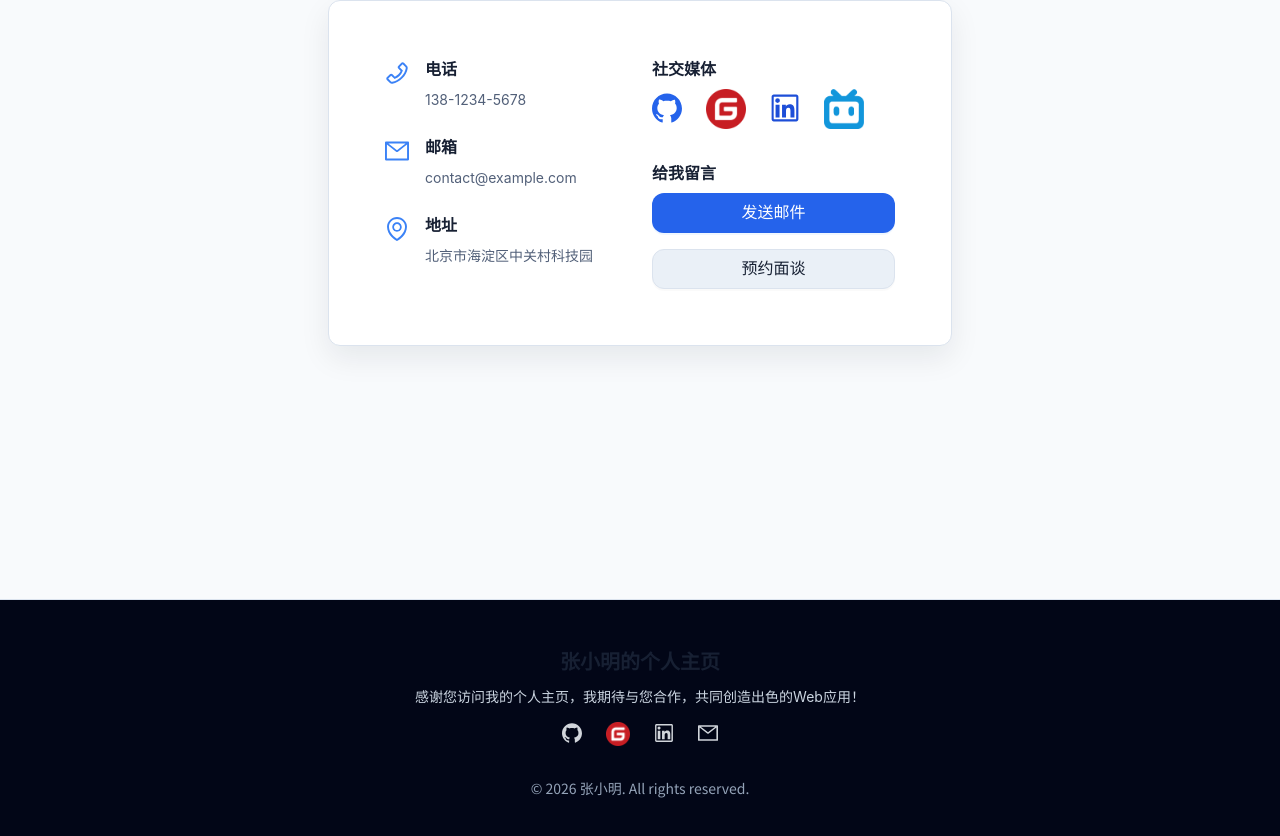
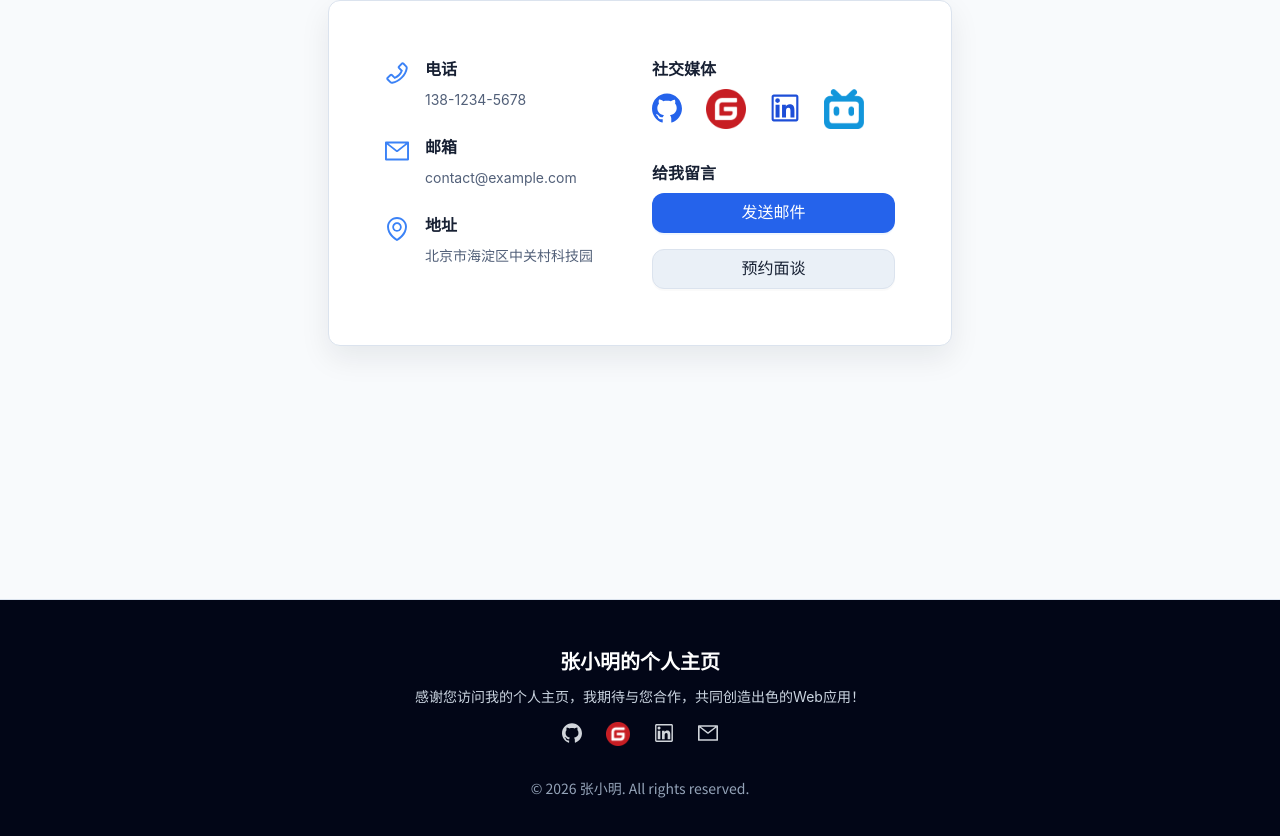
Before and after one commit to Narcissus-Ma/resume-site, a React (Vite) app: page / in a window 1280 px wide. Shown: the part 4170-5006 px from the top of the page. Built offline with nearby package versions, Linux system fonts and the light colour scheme; no server answers.

Commit message:
fix: 修复页脚文案显示问题

```diff
--- a/src/components/footer.tsx
+++ b/src/components/footer.tsx
@@ -14,10 +14,10 @@ const { Title, Paragraph } = Typography;
 const Footer: React.FC<ThemeProps> = () => {
   const { t } = useTranslation();
   return (
-    <footer className="border-t border-[var(--color-border)] bg-slate-950 py-12 text-white">
+    <footer className="theme-footer border-t border-[var(--color-border)] bg-slate-950 py-12 text-white">
       <div className="container mx-auto px-4">
         <div className="text-center">
-          <Title className="mb-4 text-2xl font-bold text-white" level={4}>
+          <Title className="theme-footer-title mb-4 text-2xl font-bold text-white" level={4}>
             {t('footer.title')}
           </Title>
           <Paragraph className="mx-auto mb-8 max-w-2xl text-slate-300">
--- a/src/index.css
+++ b/src/index.css
@@ -114,6 +114,10 @@ select:focus-visible {
 .theme-header {
   background: var(--color-header-bg);
   color: var(--color-text-primary);
+}
+
+.theme-footer-title.ant-typography {
+  color: inherit !important;
 }
 
 .theme-header .ant-anchor-wrapper-horizontal::before {
```
